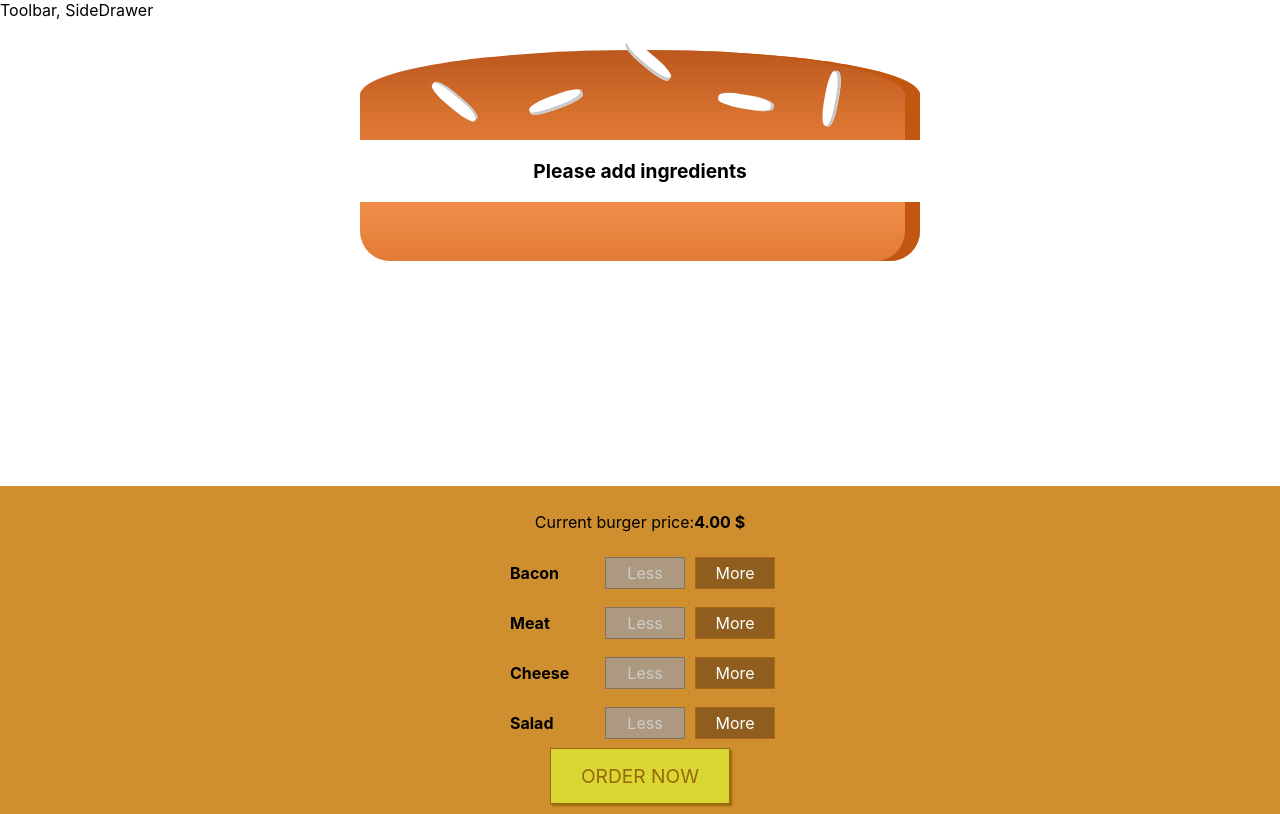
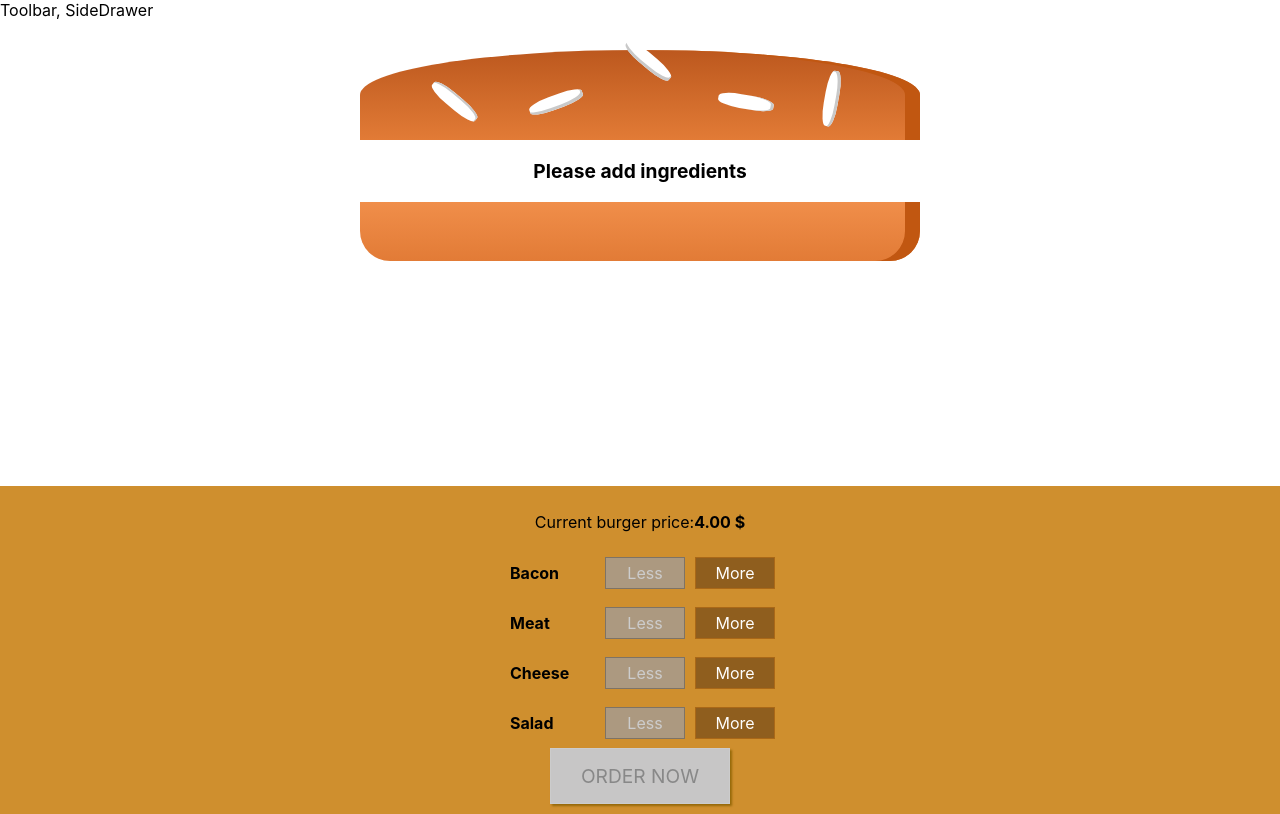
Before and after one commit to parth280197/Burger-Builder, a React (Create React App) app: page / in a window 1280 px wide. Built offline with nearby package versions, Linux system fonts and the light colour scheme.

Commit message:
Order button visibility handled with isPurchaseAble state

```diff
--- a/src/components/burger/buildControls/buildControls.js
+++ b/src/components/burger/buildControls/buildControls.js
@@ -26,7 +26,9 @@ const buildControls = props => {
           />
         );
       })}
-      <button className={classes.OrderButton}>ORDER NOW</button>
+      <button className={classes.OrderButton} disabled={!props.isPurchaseAble}>
+        ORDER NOW
+      </button>
     </div>
   );
 };
--- a/src/containers/burgerBuilder/BurgerBuilder.js
+++ b/src/containers/burgerBuilder/BurgerBuilder.js
@@ -17,7 +17,19 @@ class BurgerBuilder extends Component {
       cheese: 0,
       bacon: 0
     },
-    totalPrice: 4
+    totalPrice: 4,
+    isPurchaseAble: false
+  };
+
+  updateOrderButton = ingredients => {
+    let sum = Object.keys(ingredients)
+      .map(type => {
+        return ingredients[type];
+      })
+      .reduce((total, el) => {
+        return (total += el);
+      }, 0);
+    this.setState({isPurchaseAble: sum > 0});
   };
 
   addIngredientHandler = type => {
@@ -30,6 +42,7 @@ class BurgerBuilder extends Component {
     const oldPrice = this.state.totalPrice;
     const priceToAdd = INGREDIENT_PRICE[type];
     const newPrice = oldPrice + priceToAdd;
+    this.updateOrderButton(updatedIngredients);
     this.setState({totalPrice: newPrice, ingredients: updatedIngredients});
   };
 
@@ -44,6 +57,7 @@ class BurgerBuilder extends Component {
       const oldPrice = this.state.totalPrice;
       const priceToDeduct = INGREDIENT_PRICE[type];
       const newPrice = oldPrice - priceToDeduct;
+      this.updateOrderButton(updatedIngredients);
       this.setState({totalPrice: newPrice, ingredients: updatedIngredients});
     }
   };
@@ -57,7 +71,6 @@ class BurgerBuilder extends Component {
       disableInfo.less[key] = this.state.ingredients[key] <= 0;
       disableInfo.more[key] = this.state.ingredients[key] >= 3;
     }
-    console.log(disableInfo);
     return (
       <>
         <Burger ingredients={this.state.ingredients} />
@@ -66,6 +79,7 @@ class BurgerBuilder extends Component {
           removeIngredient={this.removeIngredientHandler}
           disable={disableInfo}
           price={this.state.totalPrice}
+          isPurchaseAble={this.state.isPurchaseAble}
         />
       </>
     );
```
